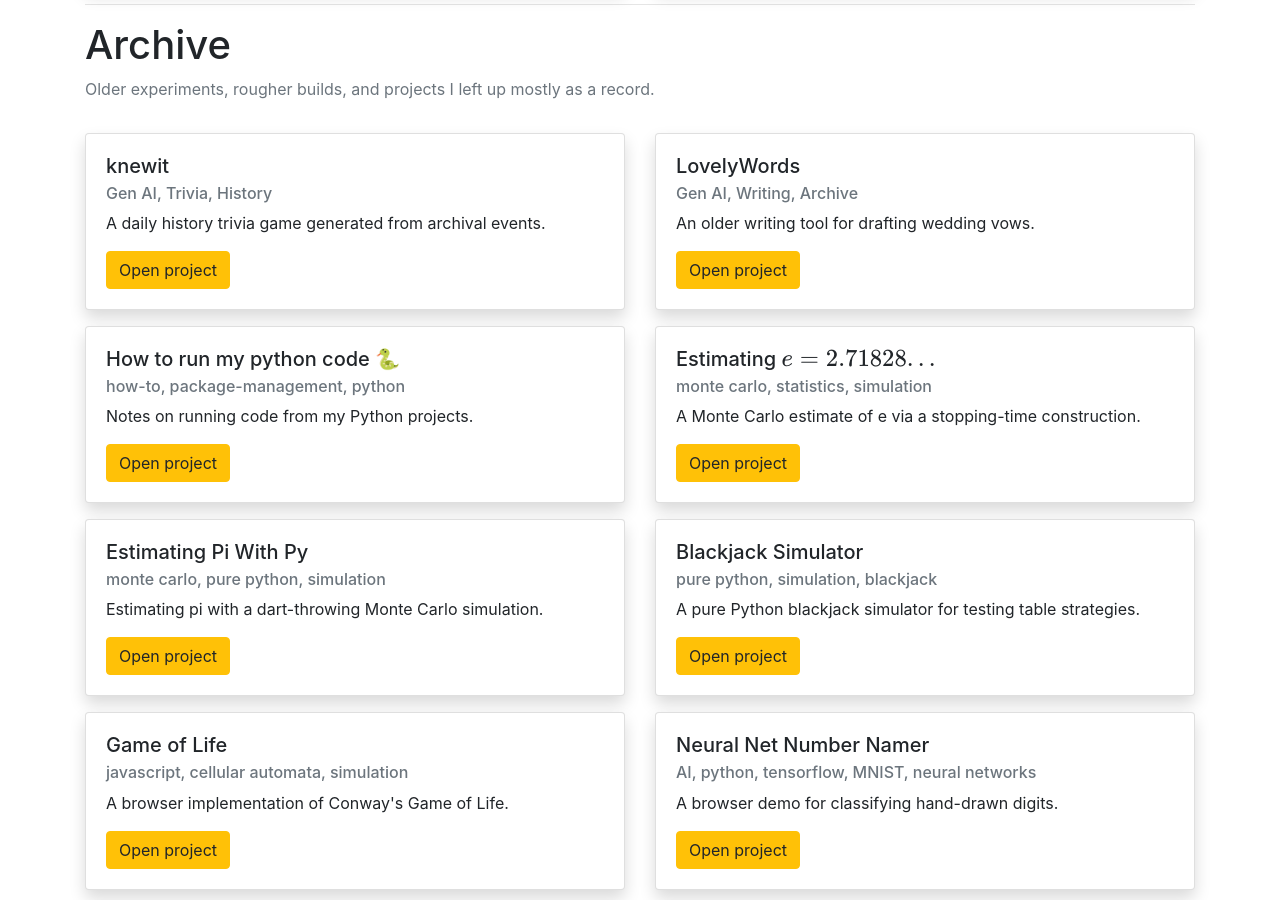
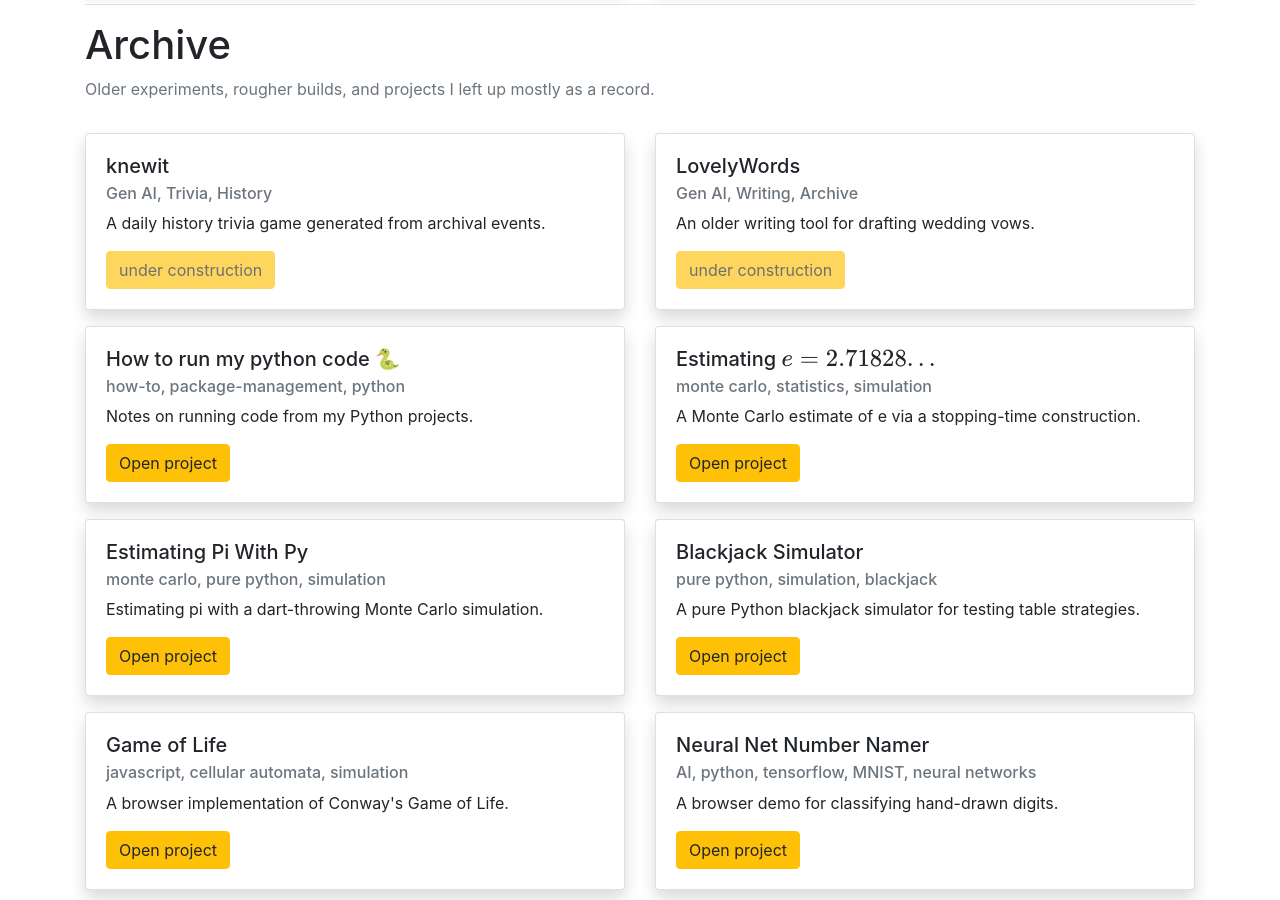
Before and after one commit to jacksonrgwalker/jacksonrgwalker.github.io, a Jekyll site: the page built from docs/projects.html, in a window 1280 px wide and 900 px high, scrolled down 672 px. Built offline with Jekyll 4.4.1, drawn with Linux system fonts in a browser that asks for light colours; formulas are drawn with MathJax 3.

Commit message:
Add 'status: under construction' to knewit and LovelyWords project files for clarity

```diff
--- a/docs/projects/knewit.md
+++ b/docs/projects/knewit.md
@@ -5,6 +5,7 @@ description: "A daily history trivia game generated from archival events."
 title: "knewit"
 order_index: 14
 pinned: false
+status: under construction
 ---
 
 # knewit
--- a/docs/projects/lovelywords.md
+++ b/docs/projects/lovelywords.md
@@ -5,6 +5,7 @@ description: "An older writing tool for drafting wedding vows."
 title: "LovelyWords"
 order_index: 13
 pinned: false
+status: under construction
 ---
 
 # LovelyWords
```
